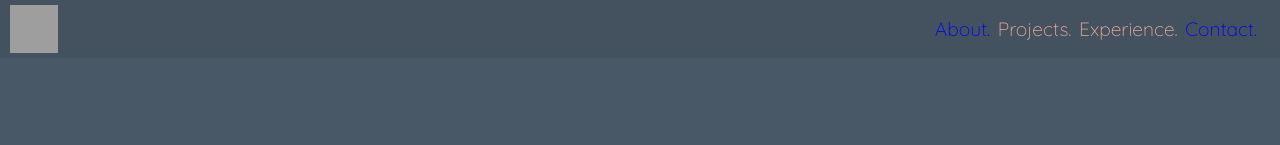
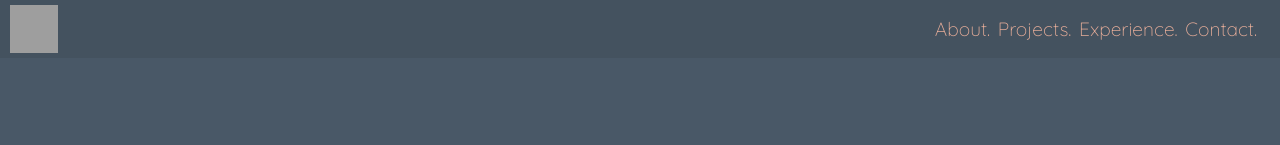
Before and after one commit to emilysarina/Portfolio, a React (Create React App) app: page / in a window 1280 px wide. Shown: the top 145 px of the page. Built offline with nearby package versions, Linux system fonts and the light colour scheme; grey boxes are pictures that could not be loaded; a web font is replaced by a local one.

Commit message:
added no color link to nav bar

```diff
--- a/src/Components/NavBar/NavBar.module.css
+++ b/src/Components/NavBar/NavBar.module.css
@@ -36,7 +36,10 @@
 
 a:link {
     text-decoration: none;
+    color:var(--second-bg-color);
 }
+
+
 
 a:visited {
     text-decoration: none;
```
